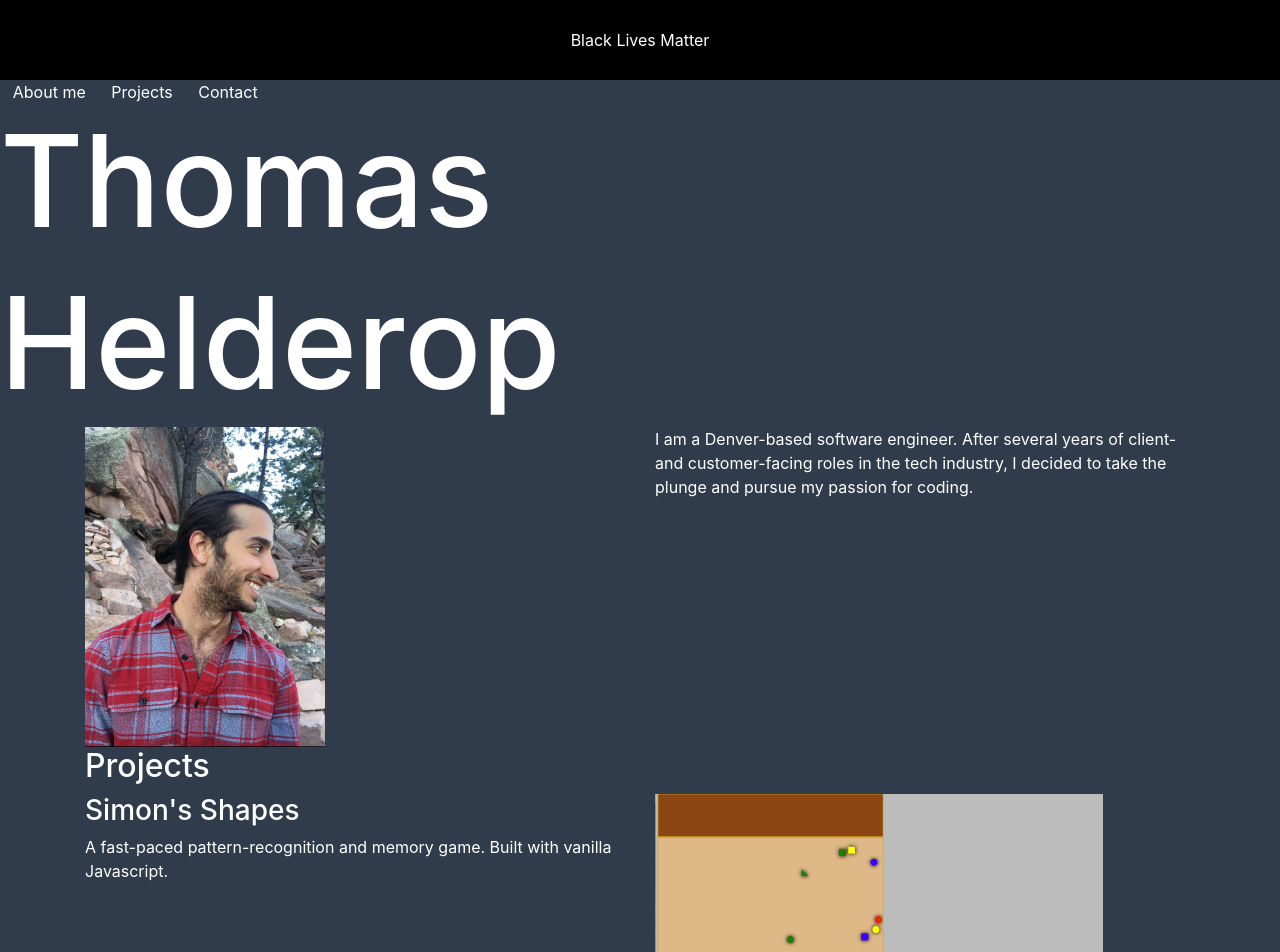
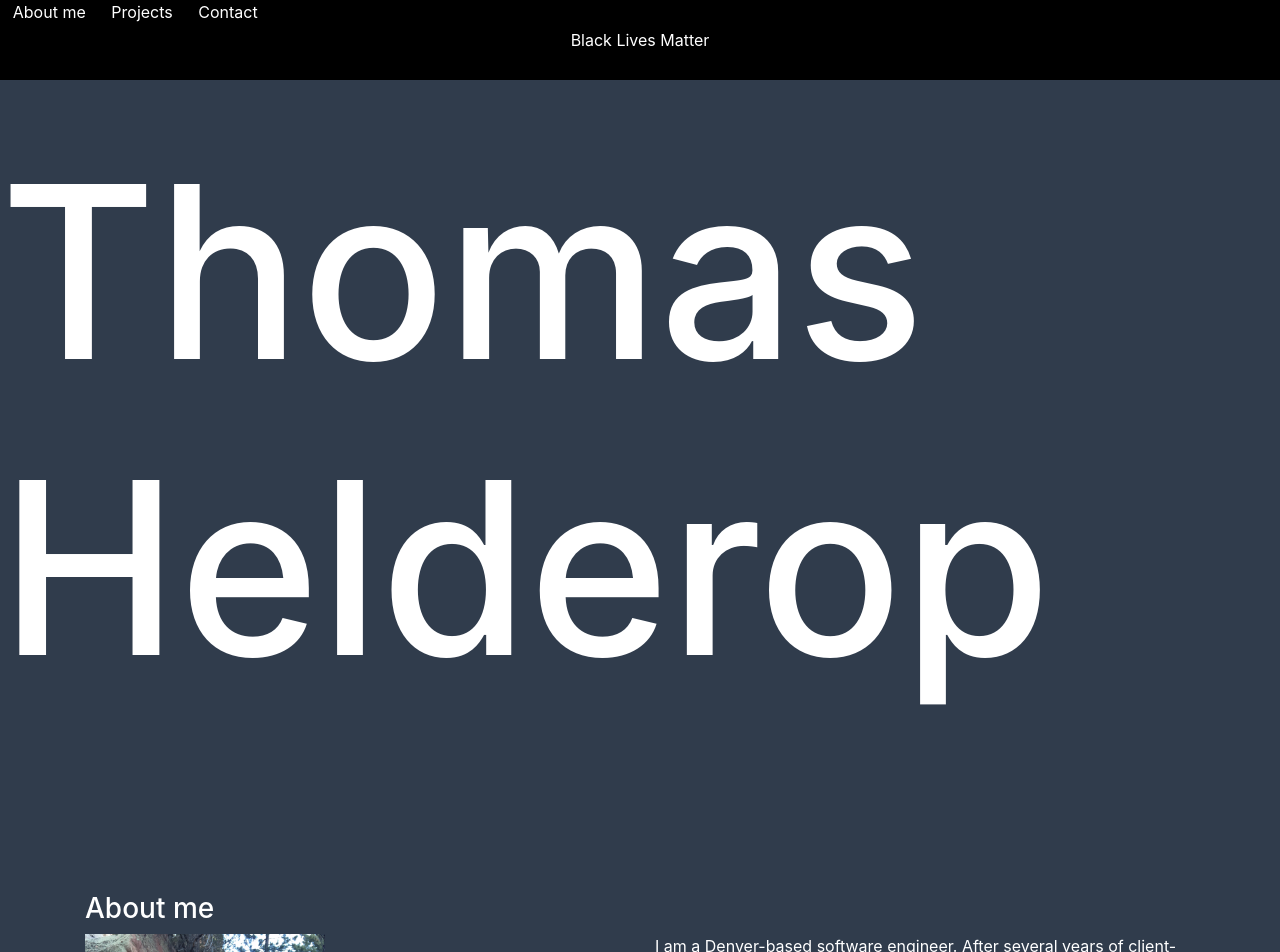
Before and after one commit to thelderop/portfolio, a Next.js app: page / in a window 1280 px wide. Shown: the top 952 px of the page. Built offline with nearby package versions, Linux system fonts and the light colour scheme.

Commit message:
fixed navbar, name adjustments

```diff
--- a/components/title.js
+++ b/components/title.js
@@ -4,6 +4,7 @@ export default function Title() {
     return (
 
         <div class="container" id="about">
+            <h3>About me</h3>
             <div class="row">
                 <div class="col">
                     <div className={styles.photo}>
--- a/pages/index.js
+++ b/pages/index.js
@@ -11,12 +11,14 @@ export default function Home() {
       <Header />
       <Navbar />
       <main>
+        <div className={styles.nameDiv}>
           <h1 className={styles.name}>
             Thomas
           </h1>
           <h1 className={styles.name}>
             Helderop
           </h1>
+        </div>
         <Title />
         <Projects />
         <Contact />
--- a/styles/Home.module.css
+++ b/styles/Home.module.css
@@ -1,10 +1,16 @@
 .body {
   background-color: #303c4c;
   color: white;
+  overflow-x: hidden;
+}
+
+.nameDiv {
+  padding-top: 6vh;
+  margin-bottom: 22.5vh;
 }
 
 .name {
-  font-size: 800%;
+  font-size: 15em;
 }
 
 /* BLM header */
@@ -60,6 +66,8 @@
   list-style-type: none;
   margin: 0;
   padding: 0;
+  position: fixed;
+  top: 0;
 }
 
 .li,
@@ -81,6 +89,7 @@
 
 .contact {
   text-align: center;
+  overflow: hidden;
 }
 
 /* Title section */
```
Lines whose indentation alone changed are shown as unchanged.
